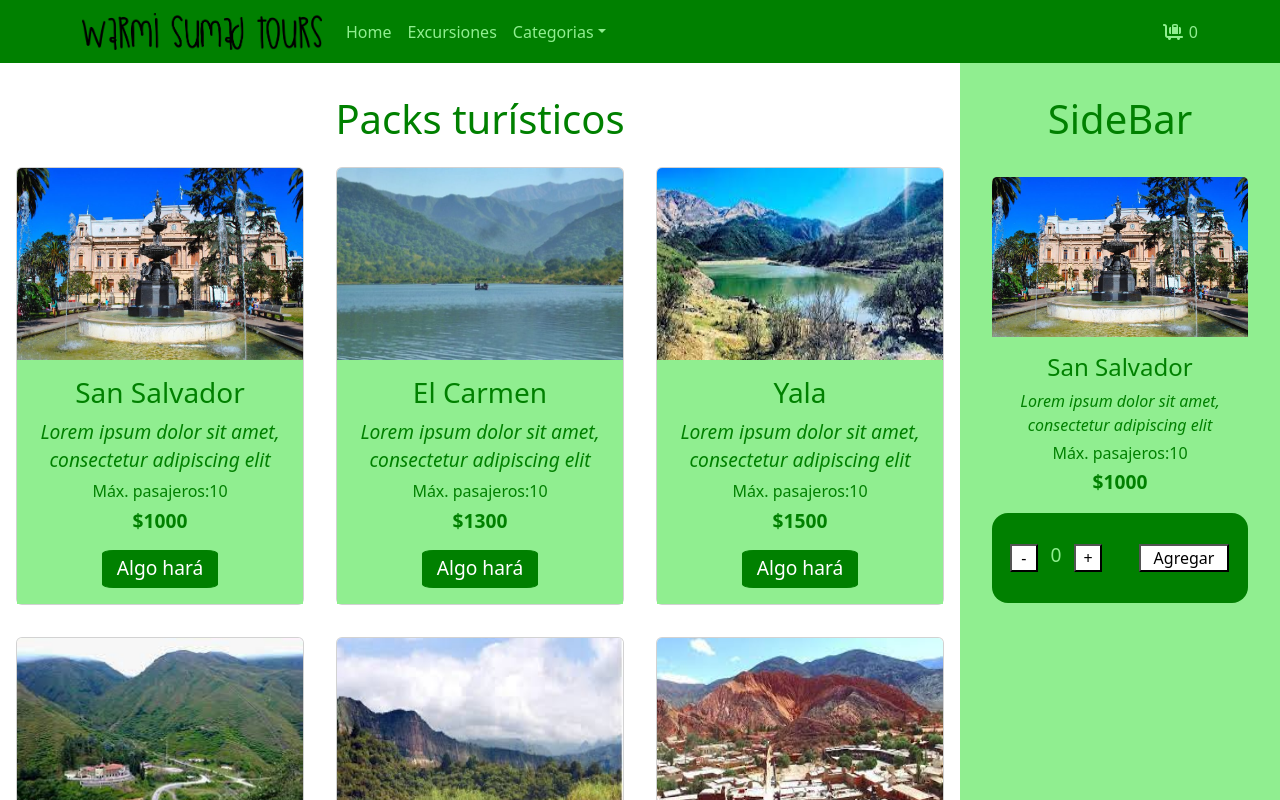
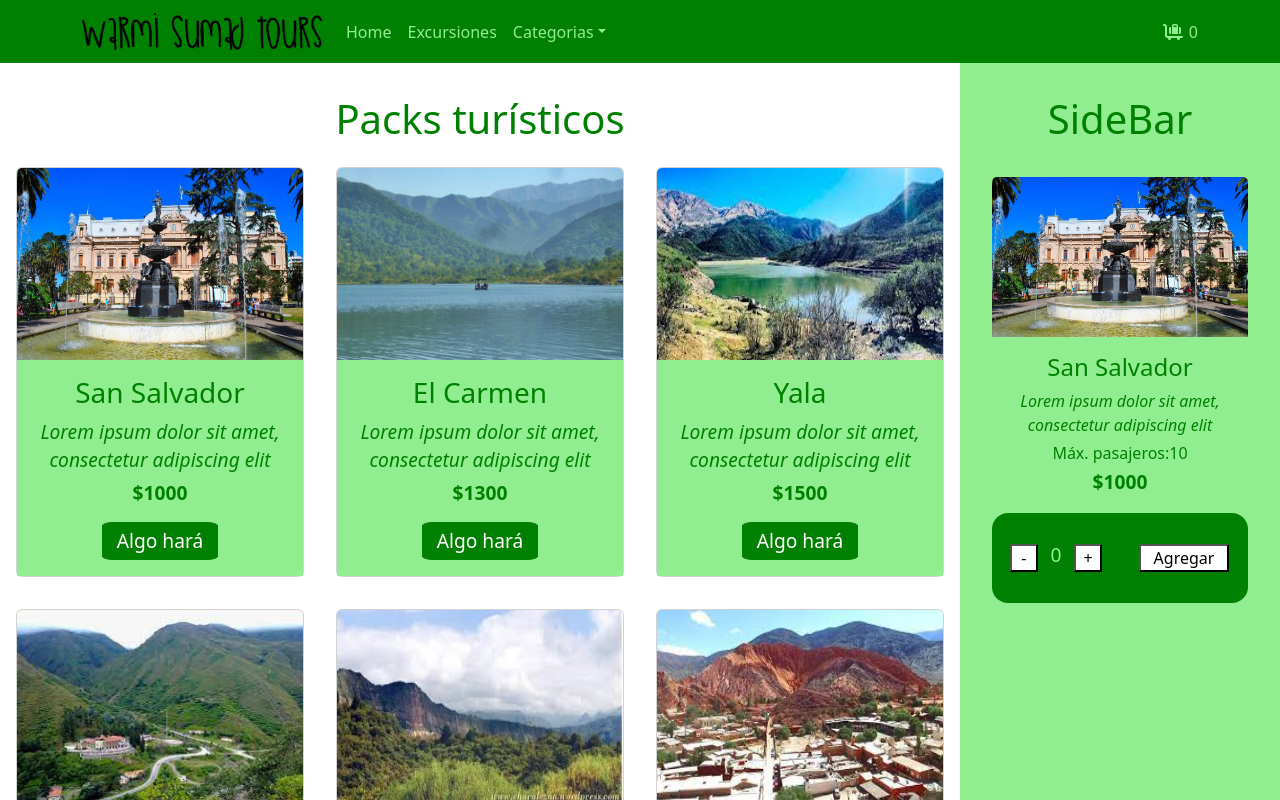
Before and after one commit to ignacioiglesias8/PF-React-Iglesias, a React (Create React App) app: page / in a window 1280 px wide. Shown: the top 800 px of the page. Built offline with nearby package versions, Linux system fonts and the light colour scheme.

Commit message:
resolviendo clase 7

```diff
--- a/src/App.css
+++ b/src/App.css
@@ -114,7 +114,7 @@
 /*SideBar*/
 .sideBar{
   width: 25%;
-  height: 100vh;
+  height: 268vmax;
   font-size: 2rem;
   background-color: lightgreen;
   color: green;
@@ -132,7 +132,7 @@
   margin: 0.8em 0.3em;
   display: inline-block;
   width: 8em;
-  border: 0;
+  border: 0 lightgreen;
 }
 
 .sideBar .card:hover{
--- a/src/components/Item.jsx
+++ b/src/components/Item.jsx
@@ -11,9 +11,6 @@ const Item = ({id, nombre,categoria, subcategoria, precio, stock, imagen, descri
             <Card.Text id="descripcion">
                 {descripcion}
             </Card.Text>
-            <Card.Text id="pasajeros">
-                Máx. pasajeros:{stock}
-            </Card.Text>
             <Card.Text id="precio">
                 ${precio}
             </Card.Text>
```
